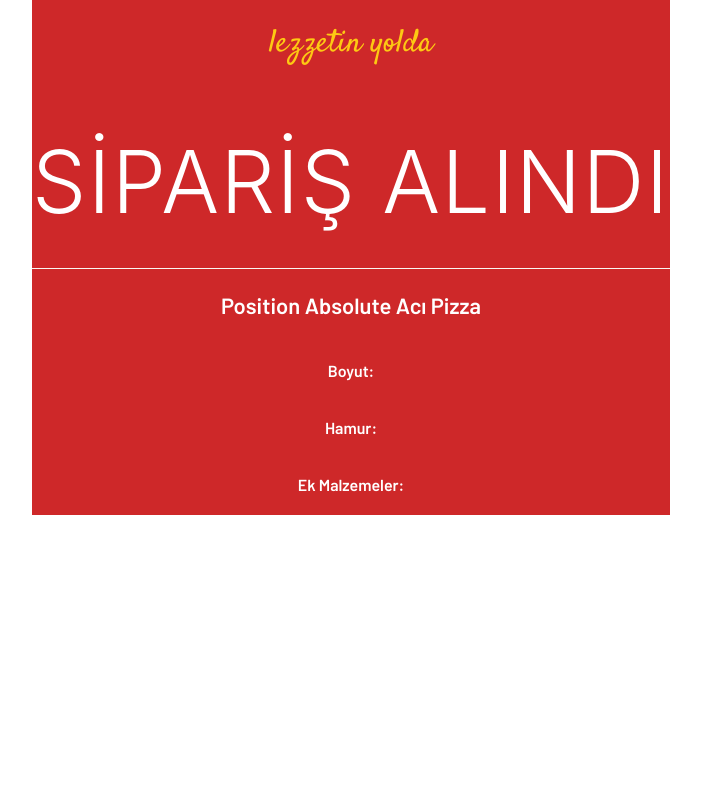
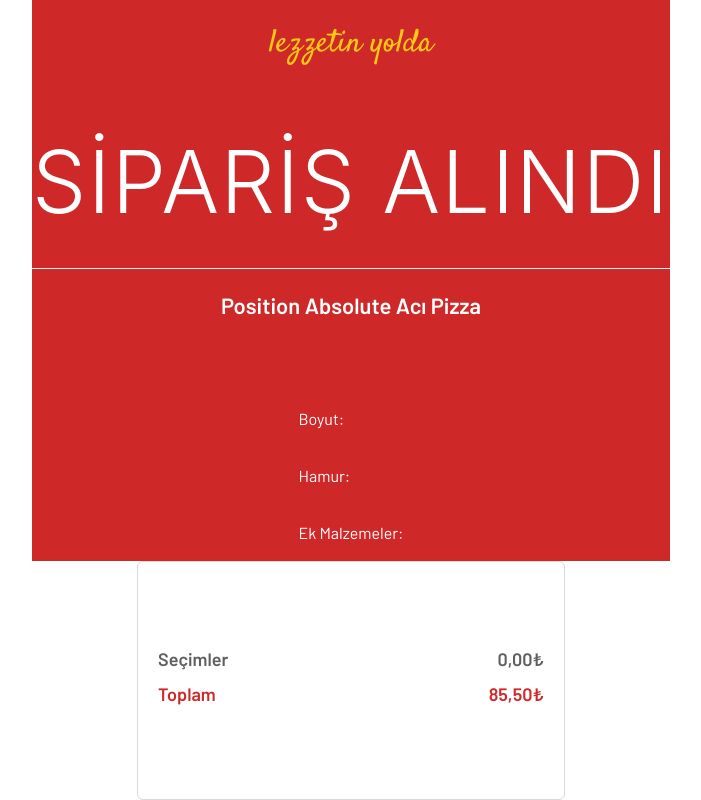
Before and after one commit to aleyna-yildizli/pizza-adv, a React (Vite) app: page /result in a window 1280 px wide. Shown: the part 285-1085 px from the top of the page, without its empty margins (289-990 px from the left). Before the commit the page ends 800 px from the top, so only its background shows below. Built offline with nearby package versions, Linux system fonts and the light colour scheme.

Commit message:
Calculation components development

```diff
--- a/src/App.jsx
+++ b/src/App.jsx
@@ -16,19 +16,25 @@ const initialForm = {
 
 function App() {
  const [formData, setFormData] = useState(initialForm);
+ const [count, setCount] = useState(1);
 
  const formDataOnChange = (newData) => {
   setFormData(newData);
  }
 
+ const countOnChange = (value) => {
+  setCount(value);
+ }
+
+
   return (
     <Layout>
       <Switch>
         <Route path="/pizza">
-          <OrderPage formDataOnChange={formDataOnChange} formData={formData} />
+          <OrderPage formDataOnChange={formDataOnChange} formData={formData} countOnChange={countOnChange} count={count} />
         </Route>
         <Route path="/result">
-          <ResultPage formData={formData} />
+          <ResultPage formData={formData} count={count} />
         </Route>
         <Route path="/" component={HomePage}  />
       </Switch>
--- /dev/null
+++ b/src/components/Calculation/index.jsx
@@ -0,0 +1,60 @@
+import React from 'react';
+import "./style.css";
+
+const Calculation = (props) => {
+  const { formData, count } = props;
+
+ //Ekstra malzemelerin toplam tutarını hesaplıyor.
+  const calculateIngredientPrice = () => {
+    const ingredientTotal = formData.ingredients.length; //ekstra malzeme sayısı
+    const totalPrice = 5 * ingredientTotal; // ekstra malzeme toplam tutarı
+
+    const formattedTotalPrice = formatAsCurrency(totalPrice);
+
+    return formattedTotalPrice;
+  }
+
+  //Tüm siparişin toplam tutarını hesaplıyor.
+const calculateTotalPrice = () => {
+    const totalIngredientsCounts = formData.ingredients.length;//ekstra malzeme sayısı
+    const totalIngredientsPrice =  totalIngredientsCounts * 5;// ekstra malzeme toplam tutarı
+
+    const pizzaPrice = 85.5 * count;// pizza adeti * pizza fiyatı
+
+    const totalPrice = pizzaPrice + totalIngredientsPrice;
+
+    const formattedTotalPrice = formatAsCurrency(totalPrice); // parayı formatlı göster lira sembolınü koy.
+
+    return formattedTotalPrice;
+  }
+
+
+//Para birimini 25.00₺ formatına göre düzenleyen fonksiyon.
+ const formatAsCurrency = (amount) => {
+    const formattedAmount = amount.toLocaleString('tr-TR', {
+        style: 'decimal',
+        minimumFractionDigits: 2,
+        maximumFractionDigits: 2
+      });
+
+      return `${formattedAmount}₺`; // formatlanan tutarın sonuna TL simgesi ekleme
+  }
+
+
+
+  return (
+    <div className="summaryCard">
+    <p className='summaryCardTitle'>Sipariş Toplamı</p>
+    <div className="summaryValueGroup">
+      <div className="summaryValueGroupTitle">Seçimler</div>
+      <div className="summaryValueGroupValue">{calculateIngredientPrice()}</div>
+    </div>
+    <div className="summaryValueGroup summaryValueGroup-red">
+      <div className="summaryValueGroupTitle">Toplam</div>
+      <div className="summaryValueGroupValue">{calculateTotalPrice()}</div>
+    </div>
+  </div>
+  );
+};
+
+export default Calculation;
--- /dev/null
+++ b/src/components/Calculation/style.css
@@ -0,0 +1,34 @@
+.summaryCard {
+    width: 386px;
+    height: 197px;
+    border-radius: 6px;
+    border: 1px solid #D9D9D9;
+    padding: 20px;
+  }
+
+  .summaryCardTitle {
+    font-family: Barlow;
+    font-size: 20px;
+    font-weight: 600;
+    line-height: 25px;
+    letter-spacing: 0em;
+    text-align: left;
+  }
+
+  .summaryValueGroup {
+    display: flex;
+    justify-content: space-between;
+    align-items: center;
+    font-family: Barlow;
+    font-size: 18px;
+    font-weight: 600;
+    line-height: 25px;
+    letter-spacing: 0em;
+    text-align: left;
+    color: #5F5F5F;
+    margin-bottom: 10px;
+  }
+
+  .summaryValueGroup-red {
+    color: #CE2829;
+  }
--- a/src/pages/OrderPage/index.jsx
+++ b/src/pages/OrderPage/index.jsx
@@ -3,6 +3,7 @@ import "./style.css";
 import { Card, Form, FormGroup, Label, Input } from 'reactstrap';
 import Button from '../../components/Button';
 import axios from 'axios';
+import  Calculation from '../../components/Calculation';
 
 const ingredientOptions = [
     'Pepporini',
@@ -28,9 +29,9 @@ const ingredientOptions = [
   }
 
 export default function OrderPage (props){
-   const {formDataOnChange, formData } = props;
+   const {formDataOnChange, formData, count, countOnChange } = props;
 
-  const [count, setCount] = useState(1); //pizza sayısını tut
+
 
     function handleChange(event) {
         const { name, value, checked } = event.target;
@@ -50,41 +51,6 @@ export default function OrderPage (props){
         formDataOnChange(data);
       }
 
-      //Para birimini 25.00₺ formatına göre düzenleyen fonksiyon.
-      const formatAsCurrency = (amount) => {
-        const formattedAmount = amount.toLocaleString('tr-TR', {
-            style: 'decimal',
-            minimumFractionDigits: 2,
-            maximumFractionDigits: 2
-          });
-
-          return `${formattedAmount}₺`; // formatlanan tutarın sonuna TL simgesi ekleme
-      }
-
-      //Ekstra malzemelerin toplam tutarını hesaplıyor.
-      const calculateIngredientPrice = () => {
-        const ingredientTotal = formData.ingredients.length; //ekstra malzeme sayısı
-        const totalPrice = 5 * ingredientTotal; // ekstra malzeme toplam tutarı
-
-        const formattedTotalPrice = formatAsCurrency(totalPrice);
-
-        return formattedTotalPrice;
-
-      }
-
-      //Tüm siparişin toplam tutarını hesaplıyor.
-      const calculateTotalPrice = () => {
-        const totalIngredientsCounts = formData.ingredients.length;//ekstra malzeme sayısı
-        const totalIngredientsPrice =  totalIngredientsCounts * 5;// ekstra malzeme toplam tutarı
-
-        const pizzaPrice = 85.5 * count;// pizza adeti * pizza fiyatı
-
-        const totalPrice = pizzaPrice + totalIngredientsPrice;
-
-        const formattedTotalPrice = formatAsCurrency(totalPrice); // parayı formatlı göster lira sembolınü koy.
-
-        return formattedTotalPrice;
-      }
 
       const writeOrderSummary = () => {
         axios.post('https://reqres.in/api/users', formData)
@@ -121,6 +87,11 @@ export default function OrderPage (props){
           });
       }, []);
 
+
+
+      const handleCountChange = (value) =>  {
+        countOnChange(value);
+      }
 
 
     return (
@@ -189,9 +160,9 @@ export default function OrderPage (props){
               value={formData.hamurSec}
               onChange={handleChange}
             >
-              <option disabled>-Hamur Kalınlığı Seç-</option>
+              <option disabled value="" selected>-Hamur Kalınlığı Seç-</option>
               <option>Süpper İnce</option>
-              <option>İnce Kenar</option>
+              <option>İnce Kenar</option >
               <option>Normal</option>
               <option>Kalın Kenar</option>
             </Input>
@@ -250,28 +221,18 @@ export default function OrderPage (props){
           </FormGroup>
           <div className="orderConfirm">
             <div className="orderCounter">
-              <button className="orderCounterButton" type="button" onClick={() => setCount((count) => count > 1 ? count - 1 : 1)}>
+              <button className="orderCounterButton" type="button" onClick={() => handleCountChange(count > 1 ? count - 1 : 1)}>
                 -
               </button>
               <button disabled className="totalCounter orderCounterButton">
                 {count}
               </button>
-              <button className="orderCounterButton" type='button' onClick={() => setCount((count) => count + 1)}>
+              <button className="orderCounterButton" type='button' onClick={() => handleCountChange(count + 1)}>
                 +
               </button>
             </div>
             <div className="orderSummary">
-              <div className="summaryCard">
-                <p className='summaryCardTitle'>Sipariş Toplamı</p>
-                <div className="summaryValueGroup">
-                  <div className="summaryValueGroupTitle">Seçimler</div>
-                  <div className="summaryValueGroupValue">{calculateIngredientPrice()}</div>
-                </div>
-                <div className="summaryValueGroup summaryValueGroup-red">
-                  <div className="summaryValueGroupTitle">Toplam</div>
-                  <div className="summaryValueGroupValue">{calculateTotalPrice()}</div>
-                </div>
-              </div>
+              <Calculation formData={formData} count={count}></Calculation>
               <Button onClick={writeOrderSummary} id="order-button" text="SİPARİŞ VER" to="/result" style={{ borderRadius: 6, height: "66px", width: "100%" }}  />
             </div>
           </div>
--- a/src/pages/OrderPage/style.css
+++ b/src/pages/OrderPage/style.css
@@ -187,38 +187,3 @@ text-align: left;
   border: 1px solid #D9D9D9;
   color: black;
 }
-
-.summaryCard {
-  width: 386px;
-  height: 197px;
-  border-radius: 6px;
-  border: 1px solid #D9D9D9;
-  padding: 20px;
-}
-
-.summaryCardTitle {
-  font-family: Barlow;
-  font-size: 20px;
-  font-weight: 600;
-  line-height: 25px;
-  letter-spacing: 0em;
-  text-align: left;
-}
-
-.summaryValueGroup {
-  display: flex;
-  justify-content: space-between;
-  align-items: center;
-  font-family: Barlow;
-  font-size: 18px;
-  font-weight: 600;
-  line-height: 25px;
-  letter-spacing: 0em;
-  text-align: left;
-  color: #5F5F5F;
-  margin-bottom: 10px;
-}
-
-.summaryValueGroup-red {
-  color: #CE2829;
-}
--- a/src/pages/ResultPage/index.jsx
+++ b/src/pages/ResultPage/index.jsx
@@ -1,8 +1,9 @@
 import React from 'react';
 import "./style.css";
+import Calculation from '../../components/Calculation';
 
 export default function ResultPage (props){
-    const { formData } = props;
+    const { formData, count } = props;
     const ingredients = formData.ingredients.join(', ');
 
     return (
@@ -11,10 +12,24 @@ export default function ResultPage (props){
            <p className='resultPageMainDivTitle'>lezzetin yolda</p>
            <p className='resultPageMainDivDescription'>SİPARİŞ ALINDI</p>
            <p className='resultPageMainDivPizzaText'>Position Absolute Acı Pizza </p>
-           <div className='cardOne'>
-           <p className='resultPageMainDivPizzaBoyut'>Boyut: {formData.size} </p>
-           <p className='resultPageMainDivPizzaHamur'>Hamur: {formData.hamur} </p>
-           <p className='resultPageMainDivPizzaEk'>   Ek Malzemeler:{ingredients} </p>
+           <div className='resultPageSectionOne'>
+           <div className='resultPageSectionOneWrapper'>
+           <div className='resultPageSelectionInfo'>
+           <p className='resultPageSelectionInfoText'>Boyut: </p>
+           <p className='resultPageSelectionInfoValue'>{formData.size} </p>
+           </div>
+           <div className='resultPageSelectionInfo'>
+           <p className='resultPageSelectionInfoText'>Hamur:</p>
+           <p className='resultPageSelectionInfoValue'>{formData.hamur} </p>
+           </div>
+           <div className='resultPageSelectionInfo'>
+           <p className='resultPageSelectionInfoText'>Ek Malzemeler:</p>
+           <p className='resultPageSelectionInfoValue'>{ingredients} </p>
+           </div>
+           </div>
+           </div>
+           <div className='resultPageCalculation'>
+           <Calculation formData={formData} count={count}></Calculation>
            </div>
            </div>
         </div>
--- a/src/pages/ResultPage/style.css
+++ b/src/pages/ResultPage/style.css
@@ -56,15 +56,54 @@
     color: #FFFFFF;
 }
 
-.cardOne {
+.resultPageSectionOne {
     font-family: Barlow;
     font-size: 16px;
     font-weight: 600;
+    letter-spacing: 0em;
+    text-align: left;
+    display: flex;
+    flex-direction: column;
+    align-items: center;
+    flex-wrap: wrap;
+    margin-top: 70px;
+
+}
+
+.resultPageCalculation {
+    background-color: white;
+    display: flex;
+    flex-direction: column;
+    align-items: center;
+
+}
+
+.resultPageSelectionInfo {
+    display: flex;
+    flex-wrap: wrap;
+
+
+}
+.resultPageSelectionInfoText {
+font-family: Barlow;
+font-size: 16px;
+font-weight: 400;
+line-height: 25px;
+letter-spacing: 0em;
+text-align: left;
+
+}
+
+.resultPageSelectionInfoValue {
+    font-family: Barlow;
+    font-size: 16px;
+    font-weight: 700;
     line-height: 25px;
     letter-spacing: 0em;
     text-align: left;
     display: flex;
-   flex-direction: column;
-   justify-content: center;
-   align-items: center;
+
 }
+.resultPageSectionOneWrapper {
+    max-width: 200px;
+}
```
